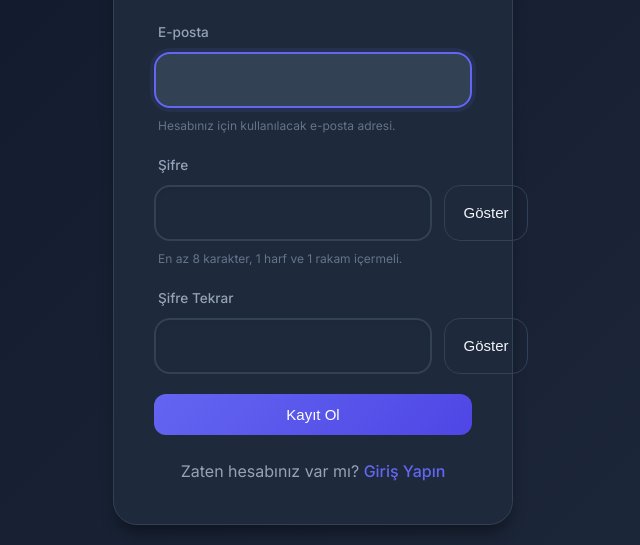
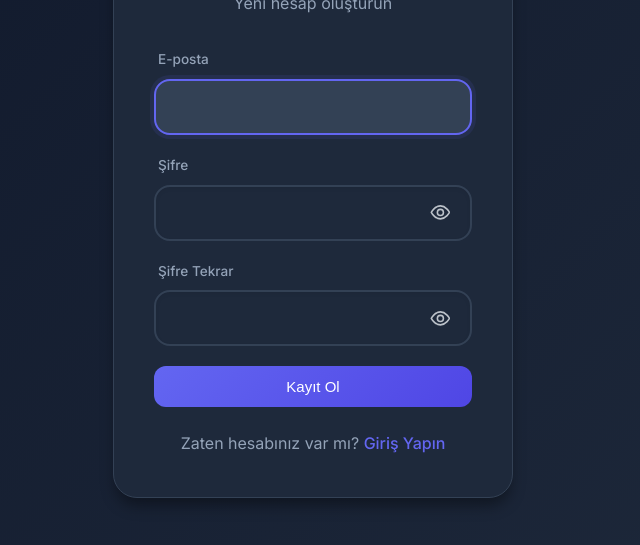
Before and after one commit to leskuy7/market, a website: page backend/public/index.html in a window 1280 px wide. Both pictures are taken after a click on the link "Kayıt Olun". Shown: the part 255-800 px from the top of the page, without its empty margins (327-967 px from the left). Drawn offline with Linux system fonts and the light colour scheme; no server answers.

```diff
--- a/backend/public/css/components.css
+++ b/backend/public/css/components.css
@@ -162,17 +162,60 @@
     flex: 1;
 }
 
-.password-toggle {
-    min-width: 84px;
-    border: 1px solid var(--border-color);
-    border-radius: 1rem;
-    color: var(--text-primary);
+.password-input-wrap {
+    position: relative;
+    display: flex;
+    align-items: center;
 }
 
-.field-hint {
-    color: var(--text-muted);
-    font-size: 0.75rem;
-    margin-left: 0.25rem;
+.password-input-wrap input {
+    width: 100%;
+    padding-right: 3.75rem;
+}
+
+.password-toggle {
+    position: absolute;
+    right: 0.75rem;
+    top: 50%;
+    transform: translateY(-50%);
+    width: 2.5rem;
+    height: 2.5rem;
+    border: none;
+    background: transparent;
+    color: var(--text-primary);
+    display: inline-flex;
+    align-items: center;
+    justify-content: center;
+    cursor: pointer;
+    opacity: 0.75;
+    transition: var(--transition);
+}
+
+.password-toggle:hover {
+    opacity: 1;
+    color: var(--primary-light);
+}
+
+.password-toggle svg {
+    width: 1.3rem;
+    height: 1.3rem;
+    fill: none;
+    stroke: currentColor;
+    stroke-width: 1.8;
+    stroke-linecap: round;
+    stroke-linejoin: round;
+}
+
+.password-toggle .icon-eye-off {
+    display: none;
+}
+
+.password-toggle.is-visible .icon-eye {
+    display: none;
+}
+
+.password-toggle.is-visible .icon-eye-off {
+    display: block;
 }
 
 /* ===============================
--- a/backend/public/index.html
+++ b/backend/public/index.html
@@ -52,15 +52,23 @@
                 <div class="form-group">
                     <label for="login-email">E-posta</label>
                     <input type="email" id="login-email" required autocomplete="email">
-                    <small class="field-hint">Geçerli bir e-posta adresi girin.</small>
                 </div>
 
                 <div class="form-group">
                     <label for="login-password">Şifre</label>
-                    <div class="input-with-btn">
+                    <div class="password-input-wrap">
                         <input type="password" id="login-password" required autocomplete="current-password">
-                        <button type="button" class="btn btn-ghost password-toggle" data-target="login-password" aria-label="Şifreyi göster">
-                            Göster
+                        <button type="button" class="password-toggle" data-target="login-password" aria-label="Şifreyi göster">
+                            <svg class="icon-eye" viewBox="0 0 24 24" aria-hidden="true">
+                                <path d="M1.5 12s4-7.5 10.5-7.5S22.5 12 22.5 12 18.5 19.5 12 19.5 1.5 12 1.5 12Z" />
+                                <circle cx="12" cy="12" r="3.5" />
+                            </svg>
+                            <svg class="icon-eye-off" viewBox="0 0 24 24" aria-hidden="true">
+                                <path d="M3 3l18 18" />
+                                <path d="M10.6 10.6a2 2 0 1 0 2.8 2.8" />
+                                <path d="M9.9 5.1A11.2 11.2 0 0 1 12 4.5c6.5 0 10.5 7.5 10.5 7.5a16.9 16.9 0 0 1-4 4.8" />
+                                <path d="M6.2 6.2A16.8 16.8 0 0 0 1.5 12s4 7.5 10.5 7.5a11 11 0 0 0 5.6-1.5" />
+                            </svg>
                         </button>
                     </div>
                 </div>
@@ -89,26 +97,42 @@
                 <div class="form-group">
                     <label for="register-email">E-posta</label>
                     <input type="email" id="register-email" required autocomplete="email">
-                    <small class="field-hint">Hesabınız için kullanılacak e-posta adresi.</small>
                 </div>
 
                 <div class="form-group">
                     <label for="register-password">Şifre</label>
-                    <div class="input-with-btn">
+                    <div class="password-input-wrap">
                         <input type="password" id="register-password" required minlength="8" autocomplete="new-password">
-                        <button type="button" class="btn btn-ghost password-toggle" data-target="register-password" aria-label="Şifreyi göster">
-                            Göster
+                        <button type="button" class="password-toggle" data-target="register-password" aria-label="Şifreyi göster">
+                            <svg class="icon-eye" viewBox="0 0 24 24" aria-hidden="true">
+                                <path d="M1.5 12s4-7.5 10.5-7.5S22.5 12 22.5 12 18.5 19.5 12 19.5 1.5 12 1.5 12Z" />
+                                <circle cx="12" cy="12" r="3.5" />
+                            </svg>
+                            <svg class="icon-eye-off" viewBox="0 0 24 24" aria-hidden="true">
+                                <path d="M3 3l18 18" />
+                                <path d="M10.6 10.6a2 2 0 1 0 2.8 2.8" />
+                                <path d="M9.9 5.1A11.2 11.2 0 0 1 12 4.5c6.5 0 10.5 7.5 10.5 7.5a16.9 16.9 0 0 1-4 4.8" />
+                                <path d="M6.2 6.2A16.8 16.8 0 0 0 1.5 12s4 7.5 10.5 7.5a11 11 0 0 0 5.6-1.5" />
+                            </svg>
                         </button>
                     </div>
-                    <small class="field-hint">En az 8 karakter, 1 harf ve 1 rakam içermeli.</small>
                 </div>
 
                 <div class="form-group">
                     <label for="register-password-confirm">Şifre Tekrar</label>
-                    <div class="input-with-btn">
+                    <div class="password-input-wrap">
                         <input type="password" id="register-password-confirm" required minlength="8" autocomplete="new-password">
-                        <button type="button" class="btn btn-ghost password-toggle" data-target="register-password-confirm" aria-label="Şifreyi göster">
-                            Göster
+                        <button type="button" class="password-toggle" data-target="register-password-confirm" aria-label="Şifreyi göster">
+                            <svg class="icon-eye" viewBox="0 0 24 24" aria-hidden="true">
+                                <path d="M1.5 12s4-7.5 10.5-7.5S22.5 12 22.5 12 18.5 19.5 12 19.5 1.5 12 1.5 12Z" />
+                                <circle cx="12" cy="12" r="3.5" />
+                            </svg>
+                            <svg class="icon-eye-off" viewBox="0 0 24 24" aria-hidden="true">
+                                <path d="M3 3l18 18" />
+                                <path d="M10.6 10.6a2 2 0 1 0 2.8 2.8" />
+                                <path d="M9.9 5.1A11.2 11.2 0 0 1 12 4.5c6.5 0 10.5 7.5 10.5 7.5a16.9 16.9 0 0 1-4 4.8" />
+                                <path d="M6.2 6.2A16.8 16.8 0 0 0 1.5 12s4 7.5 10.5 7.5a11 11 0 0 0 5.6-1.5" />
+                            </svg>
                         </button>
                     </div>
                 </div>
--- a/backend/public/js/app.js
+++ b/backend/public/js/app.js
@@ -4,6 +4,18 @@
 
 function normalizeEmail(value) {
     return value.trim().toLowerCase();
+}
+
+function getEmailValidationMessage(email) {
+    if (!email) {
+        return 'E-posta gereklidir';
+    }
+
+    if (!EMAIL_REGEX.test(email)) {
+        return 'Geçerli bir e-posta adresi girin';
+    }
+
+    return null;
 }
 
 function getPasswordValidationMessage(password, requireStrongPassword = false) {
@@ -113,8 +125,9 @@
             const email = normalizeEmail(document.getElementById('login-email').value);
             const password = document.getElementById('login-password').value;
 
-            if (!EMAIL_REGEX.test(email)) {
-                showToast('Geçerli bir e-posta adresi girin', 'warning');
+            const emailMessage = getEmailValidationMessage(email);
+            if (emailMessage) {
+                showToast(emailMessage, 'warning');
                 document.getElementById('login-email').focus();
                 return;
             }
@@ -152,8 +165,9 @@
             const password = document.getElementById('register-password').value;
             const confirmPassword = document.getElementById('register-password-confirm').value;
 
-            if (!EMAIL_REGEX.test(email)) {
-                showToast('Geçerli bir e-posta adresi girin', 'warning');
+            const emailMessage = getEmailValidationMessage(email);
+            if (emailMessage) {
+                showToast(emailMessage, 'warning');
                 document.getElementById('register-email').focus();
                 return;
             }
@@ -211,7 +225,7 @@
             button.addEventListener('click', () => {
                 const isPassword = input.type === 'password';
                 input.type = isPassword ? 'text' : 'password';
-                button.textContent = isPassword ? 'Gizle' : 'Göster';
+                button.classList.toggle('is-visible', isPassword);
                 button.setAttribute('aria-label', isPassword ? 'Şifreyi gizle' : 'Şifreyi göster');
             });
         });
--- a/frontend/css/components.css
+++ b/frontend/css/components.css
@@ -162,17 +162,60 @@
     flex: 1;
 }
 
-.password-toggle {
-    min-width: 84px;
-    border: 1px solid var(--border-color);
-    border-radius: 1rem;
-    color: var(--text-primary);
+.password-input-wrap {
+    position: relative;
+    display: flex;
+    align-items: center;
 }
 
-.field-hint {
-    color: var(--text-muted);
-    font-size: 0.75rem;
-    margin-left: 0.25rem;
+.password-input-wrap input {
+    width: 100%;
+    padding-right: 3.75rem;
+}
+
+.password-toggle {
+    position: absolute;
+    right: 0.75rem;
+    top: 50%;
+    transform: translateY(-50%);
+    width: 2.5rem;
+    height: 2.5rem;
+    border: none;
+    background: transparent;
+    color: var(--text-primary);
+    display: inline-flex;
+    align-items: center;
+    justify-content: center;
+    cursor: pointer;
+    opacity: 0.75;
+    transition: var(--transition);
+}
+
+.password-toggle:hover {
+    opacity: 1;
+    color: var(--primary-light);
+}
+
+.password-toggle svg {
+    width: 1.3rem;
+    height: 1.3rem;
+    fill: none;
+    stroke: currentColor;
+    stroke-width: 1.8;
+    stroke-linecap: round;
+    stroke-linejoin: round;
+}
+
+.password-toggle .icon-eye-off {
+    display: none;
+}
+
+.password-toggle.is-visible .icon-eye {
+    display: none;
+}
+
+.password-toggle.is-visible .icon-eye-off {
+    display: block;
 }
 
 /* ===============================
```
Also changed, not shown: frontend/index.html (+36 -12 lines), frontend/js/app.js (+19 -5 lines).
